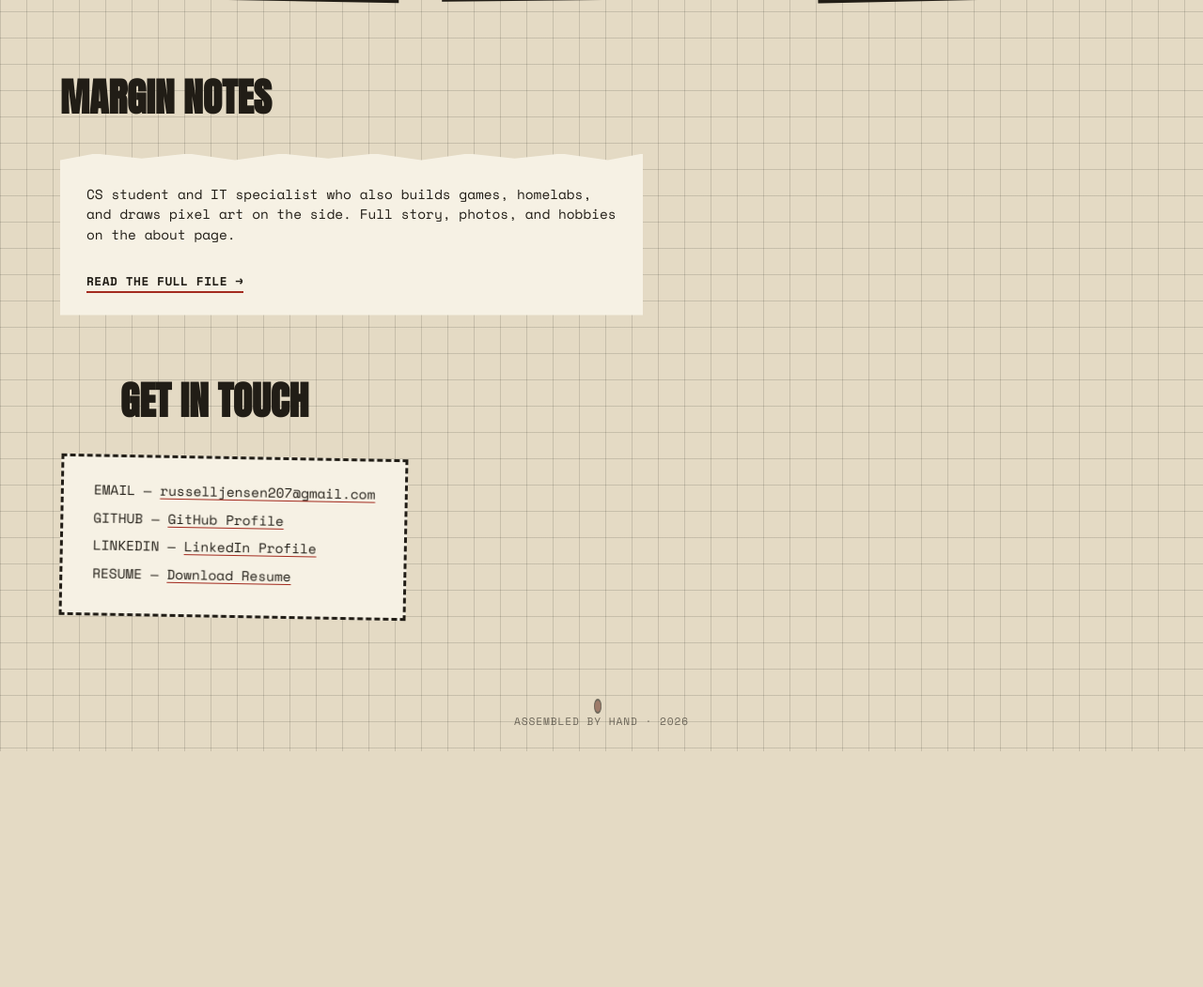
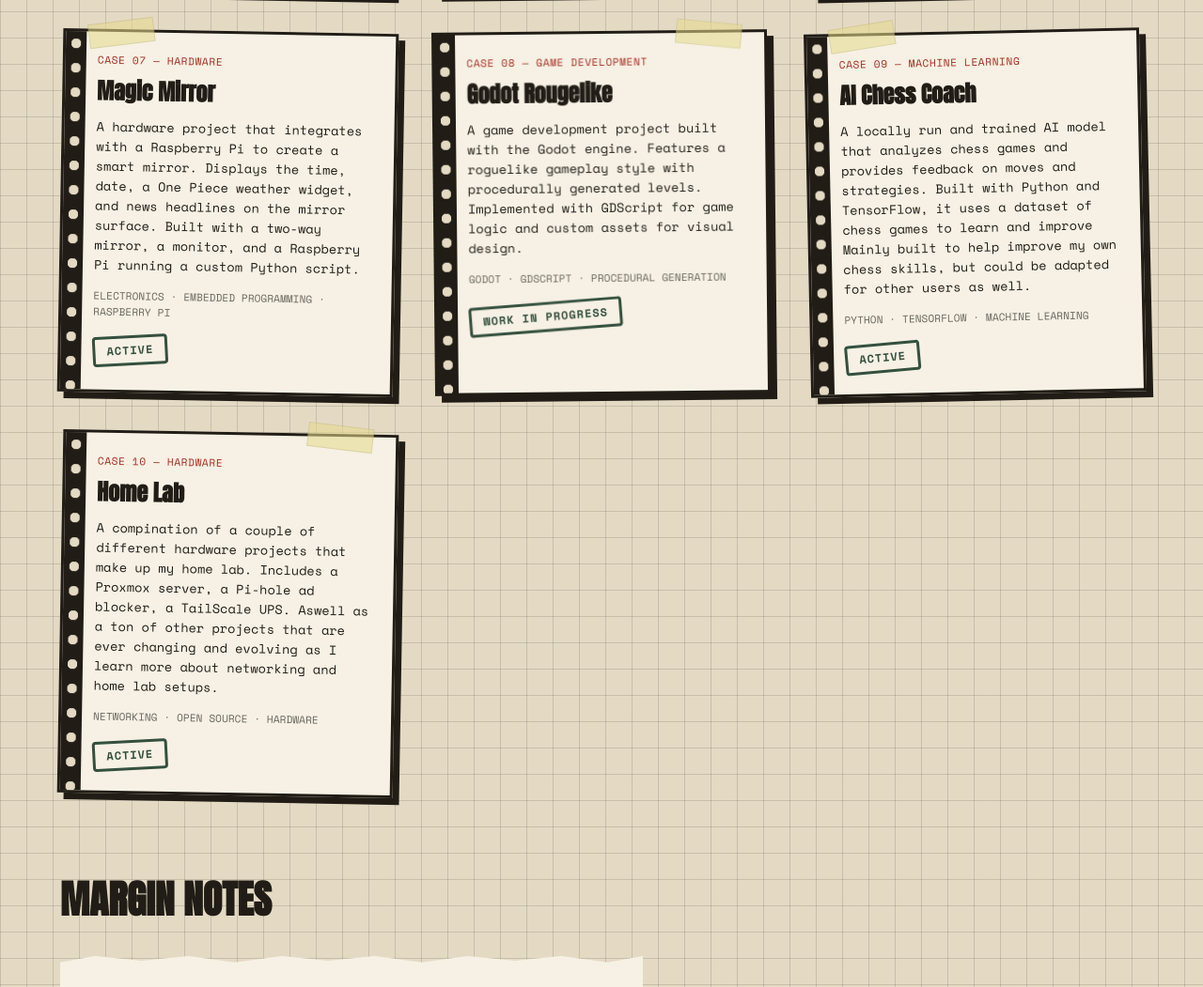
Before and after one commit to RussellJ-7/Portfolio, a plain HTML site: page index.html in a window 1280 px wide. Shown: the part 1584-2635 px from the top of the page at 94% size. Before the commit the page ends 2384 px from the top, so only its background shows below. Drawn offline with nearby package versions, Linux system fonts and the light colour scheme.

Commit message:
Added a few more of my projects, Added a GitHub Page to make a website :]

```diff
--- a/index.html
+++ b/index.html
@@ -153,6 +153,61 @@
           <span class="stamp stamp--green">ON MY DESK</span>
         </article>
 
+        <article class="index-card" data-tilt="b">
+          <span class="punch-strip" aria-hidden="true"></span>
+          <div class="tape tape--top-left" aria-hidden="true"></div>
+          <p class="index-card__tag">CASE 07 — HARDWARE</p>
+          <h3 class="index-card__title">Magic Mirror</h3>
+          <p class="index-card__body">
+            A hardware project that integrates with a Raspberry Pi to create a smart mirror.
+            Displays the time, date, a One Piece weather widget, and news headlines on the mirror surface.
+            Built with a two-way mirror, a monitor, and a Raspberry Pi running a custom Python script.
+          </p>
+          <p class="index-card__stack">ELECTRONICS · EMBEDDED PROGRAMMING · RASPBERRY PI </p>
+          <span class="stamp stamp--green">ACTIVE</span>
+        </article>
+
+        <article class="index-card" data-tilt="c">
+          <span class="punch-strip" aria-hidden="true"></span>
+          <div class="tape tape--top-right" aria-hidden="true"></div>
+          <p class="index-card__tag">CASE 08 — GAME DEVELOPMENT</p>
+          <h3 class="index-card__title">Godot Rougelike</h3>
+          <p class="index-card__body">
+            A game development project built with the Godot engine.
+            Features a roguelike gameplay style with procedurally generated levels.
+            Implemented with GDScript for game logic and custom assets for visual design.
+          </p>
+          <p class="index-card__stack">GODOT · GDSCRIPT · PROCEDURAL GENERATION </p>
+          <span class="stamp stamp--green">WORK IN PROGRESS</span>
+        </article>
+
+        <article class="index-card" data-tilt="a">
+          <span class="punch-strip" aria-hidden="true"></span>
+          <div class="tape tape--top-left" aria-hidden="true"></div>
+          <p class="index-card__tag">CASE 09 — MACHINE LEARNING</p>
+          <h3 class="index-card__title">AI Chess Coach</h3>
+          <p class="index-card__body">
+            A locally run and trained AI model that analyzes chess games and provides feedback on moves and strategies.
+            Built with Python and TensorFlow, it uses a dataset of chess games to learn and improve
+            Mainly built to help improve my own chess skills, but could be adapted for other users as well.
+          </p>
+          <p class="index-card__stack">PYTHON · TENSORFLOW · MACHINE LEARNING </p>
+          <span class="stamp stamp--green">ACTIVE</span>
+        </article>
+
+        <article class="index-card" data-tilt="b">
+          <span class="punch-strip" aria-hidden="true"></span>
+          <div class="tape tape--top-right" aria-hidden="true"></div>
+          <p class="index-card__tag">CASE 10 — HARDWARE</p>
+          <h3 class="index-card__title">Home Lab</h3>
+          <p class="index-card__body">
+            A compination of a couple of different hardware projects that make up my home lab.
+            Includes a Proxmox server, a Pi-hole ad blocker, a TailScale UPS.
+            Aswell as a ton of other projects that are ever changing and evolving as I learn more about networking and home lab setups.
+          </p>
+          <p class="index-card__stack">NETWORKING · OPEN SOURCE · HARDWARE </p>
+          <span class="stamp stamp--green">ACTIVE</span>
+        </article>
 
       </div>
     </section>
```
